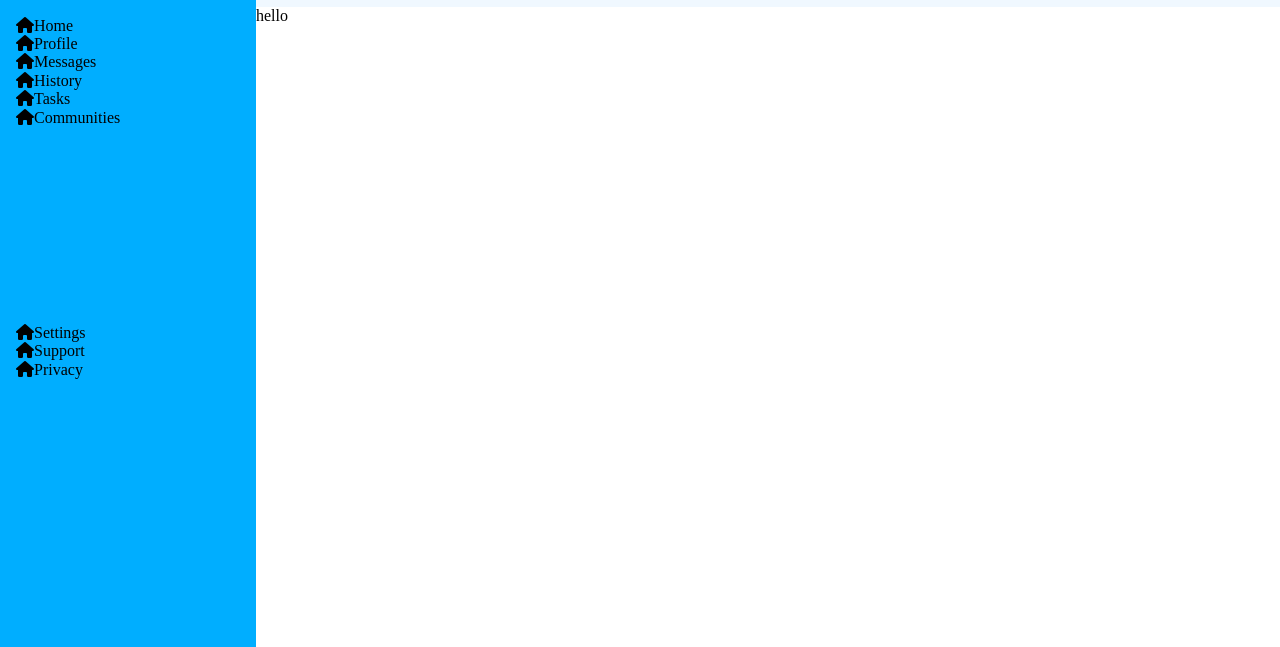
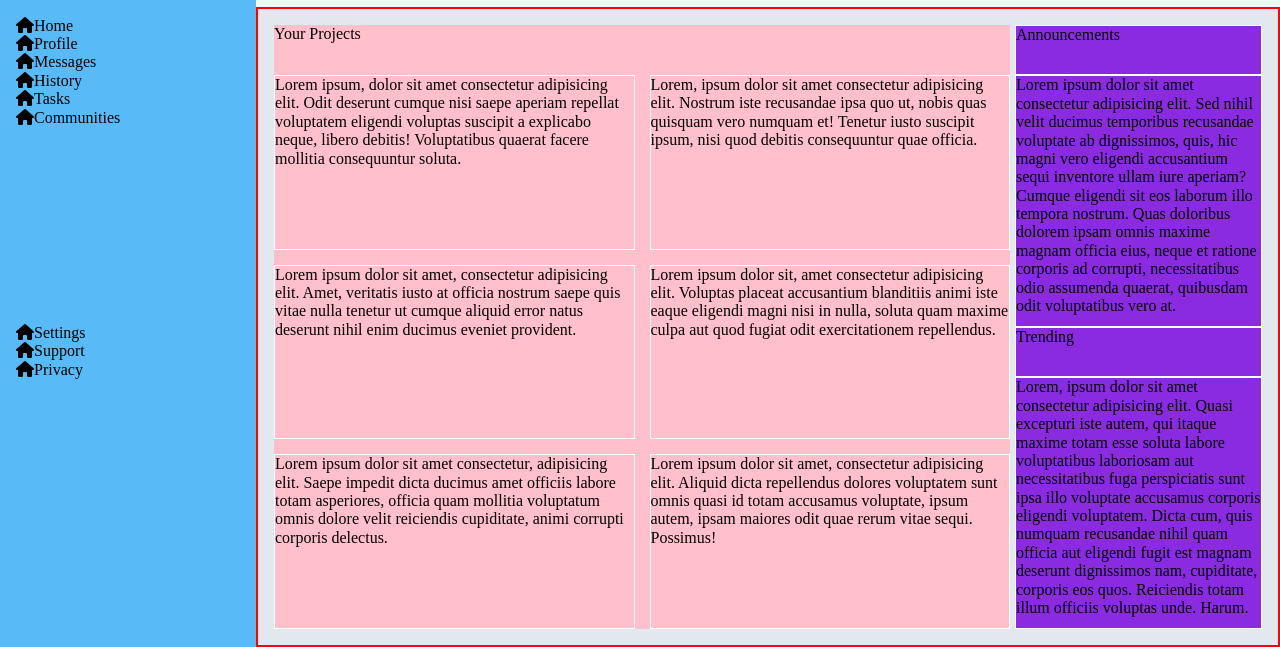
Before and after one commit to sfaruk2001/Dashboard, a plain HTML site: page index.html in a window 1280 px wide. Shown: the part 153-800 px from the top of the page. Drawn offline with Linux system fonts and the light colour scheme.

Commit message:
Added the basic structure for main content

```diff
--- a/index.html
+++ b/index.html
@@ -65,9 +65,41 @@
             </div>
         </div>
         <div class="main-content">
-            hello
+            <div class="project-content">
+                <div class="project-title">Your Projects</div>
+                <div class="card">Lorem ipsum, dolor sit amet consectetur adipisicing elit. Odit deserunt cumque nisi saepe aperiam repellat voluptatem eligendi voluptas suscipit a explicabo neque, libero debitis! Voluptatibus quaerat facere mollitia consequuntur soluta.</div>
+                <div class="card">Lorem, ipsum dolor sit amet consectetur adipisicing elit. Nostrum iste recusandae ipsa quo ut, nobis quas quisquam vero numquam et! Tenetur iusto suscipit ipsum, nisi quod debitis consequuntur quae officia.</div>
+                <div class="card">Lorem ipsum dolor sit amet, consectetur adipisicing elit. Amet, veritatis iusto at officia nostrum saepe quis vitae nulla tenetur ut cumque aliquid error natus deserunt nihil enim ducimus eveniet provident.</div>
+                <div class="card">Lorem ipsum dolor sit, amet consectetur adipisicing elit. Voluptas placeat accusantium blanditiis animi iste eaque eligendi magni nisi in nulla, soluta quam maxime culpa aut quod fugiat odit exercitationem repellendus.</div>
+                <div class="card">Lorem ipsum dolor sit amet consectetur, adipisicing elit. Saepe impedit dicta ducimus amet officiis labore totam asperiores, officia quam mollitia voluptatum omnis dolore velit reiciendis cupiditate, animi corrupti corporis delectus.</div>
+                <div class="card">Lorem ipsum dolor sit amet, consectetur adipisicing elit. Aliquid dicta repellendus dolores voluptatem sunt omnis quasi id totam accusamus voluptate, ipsum autem, ipsam maiores odit quae rerum vitae sequi. Possimus!</div>
+            </div>
+            <div class="info-content">
+                <div>Announcements</div>
+                <div class="announce-card">
+                    Lorem ipsum dolor sit amet consectetur adipisicing elit. Sed nihil velit ducimus temporibus recusandae voluptate ab dignissimos, quis, hic magni vero eligendi accusantium sequi inventore ullam iure aperiam? Cumque eligendi sit eos laborum illo tempora nostrum. Quas doloribus dolorem ipsam omnis maxime magnam officia eius, neque et ratione corporis ad corrupti, necessitatibus odio assumenda quaerat, quibusdam odit voluptatibus vero at.
+                </div>
+                <div>Trending</div>
+                <div class="trend-card">
+                    Lorem, ipsum dolor sit amet consectetur adipisicing elit. Quasi excepturi iste autem, qui itaque maxime totam esse soluta labore voluptatibus laboriosam aut necessitatibus fuga perspiciatis sunt ipsa illo voluptate accusamus corporis eligendi voluptatem. Dicta cum, quis numquam recusandae nihil quam officia aut eligendi fugit est magnam deserunt dignissimos nam, cupiditate, corporis eos quos. Reiciendis totam illum officiis voluptas unde. Harum.
+                </div>
+            </div>
         </div>
     </div>
 
 </body>
 </html>
+
+
+<!--
+
+ <div class="card-area">
+                    <div class="card">Lorem ipsum, dolor sit amet consectetur adipisicing elit. Odit deserunt cumque nisi saepe aperiam repellat voluptatem eligendi voluptas suscipit a explicabo neque, libero debitis! Voluptatibus quaerat facere mollitia consequuntur soluta.</div>
+                    <div class="card">Lorem, ipsum dolor sit amet consectetur adipisicing elit. Nostrum iste recusandae ipsa quo ut, nobis quas quisquam vero numquam et! Tenetur iusto suscipit ipsum, nisi quod debitis consequuntur quae officia.</div>
+                    <div class="card">Lorem ipsum dolor sit amet, consectetur adipisicing elit. Amet, veritatis iusto at officia nostrum saepe quis vitae nulla tenetur ut cumque aliquid error natus deserunt nihil enim ducimus eveniet provident.</div>
+                    <div class="card">Lorem ipsum dolor sit, amet consectetur adipisicing elit. Voluptas placeat accusantium blanditiis animi iste eaque eligendi magni nisi in nulla, soluta quam maxime culpa aut quod fugiat odit exercitationem repellendus.</div>
+                    <div class="card">Lorem ipsum dolor sit amet consectetur, adipisicing elit. Saepe impedit dicta ducimus amet officiis labore totam asperiores, officia quam mollitia voluptatum omnis dolore velit reiciendis cupiditate, animi corrupti corporis delectus.</div>
+                    <div class="card">Lorem ipsum dolor sit amet, consectetur adipisicing elit. Aliquid dicta repellendus dolores voluptatem sunt omnis quasi id totam accusamus voluptate, ipsum autem, ipsam maiores odit quae rerum vitae sequi. Possimus!</div>
+                </div>
+
+-->
--- a/styles.css
+++ b/styles.css
@@ -20,8 +20,7 @@
     grid-template-rows: 1fr 2fr 2fr;
     grid-template-columns: 1fr;
     padding: 16px;
-    background-color: rgb(0, 174, 255);
-
+    background-color: rgb(88, 186, 247);
 }
 
 .logo {
@@ -50,7 +49,7 @@ ul li {
 .header {
     grid-column: 2 / 3;
     background-color: aliceblue;
-    /** Padding */
+    padding: 10px 20px;
     display: grid;
     grid-template-rows: 1fr 1fr;
 
@@ -97,11 +96,50 @@ input[type='search'] {
     height: 30px;
     background-color: rgb(0, 174, 255);
     color: white;
-    margin-right: 10px;
+
     border-radius: 10px;
 }
 
+.header-buttons > button:nth-child(-n+2) {
+    margin-right: 10px;
+}
+
 .main-content {
+    padding: 16px;
     grid-column: 2 / 3;
+    display: grid;
+    grid-template-columns: 3fr 1fr;
+    border: 2px solid red;
+    background-color: rgb(227, 232, 239);
+}
+
+.project-content {
+
+    background-color: pink;
+    display: grid;
+    grid-template-columns: 1fr 1fr;
+    grid-template-rows: 0.20fr 1fr 1fr 1fr;
+    gap: 15px;
+    margin-right: 5px;
+}
+
+.project-title {
+    grid-column: 1 / 3;
+    grid-row: 1 / 2;
+}
+
+.card {
+    border: 1px solid white;
+}
+
+.info-content {
+    display: grid;
+    background-color: blueviolet;
+    grid-template-columns: 1fr;
+    grid-template-rows: .20fr 1fr .20fr 1fr;
 
 }
+
+.info-content > div {
+    border: 1px solid white;
+}
```
